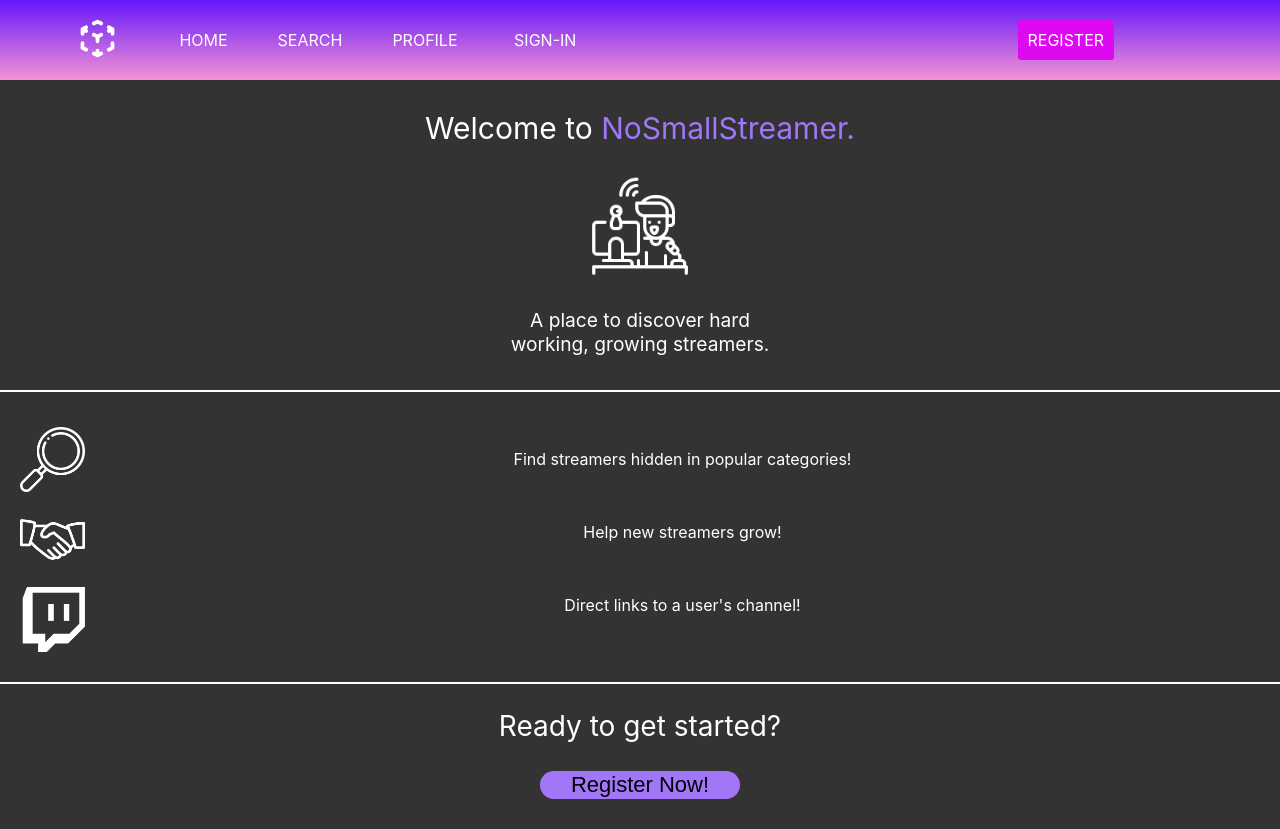
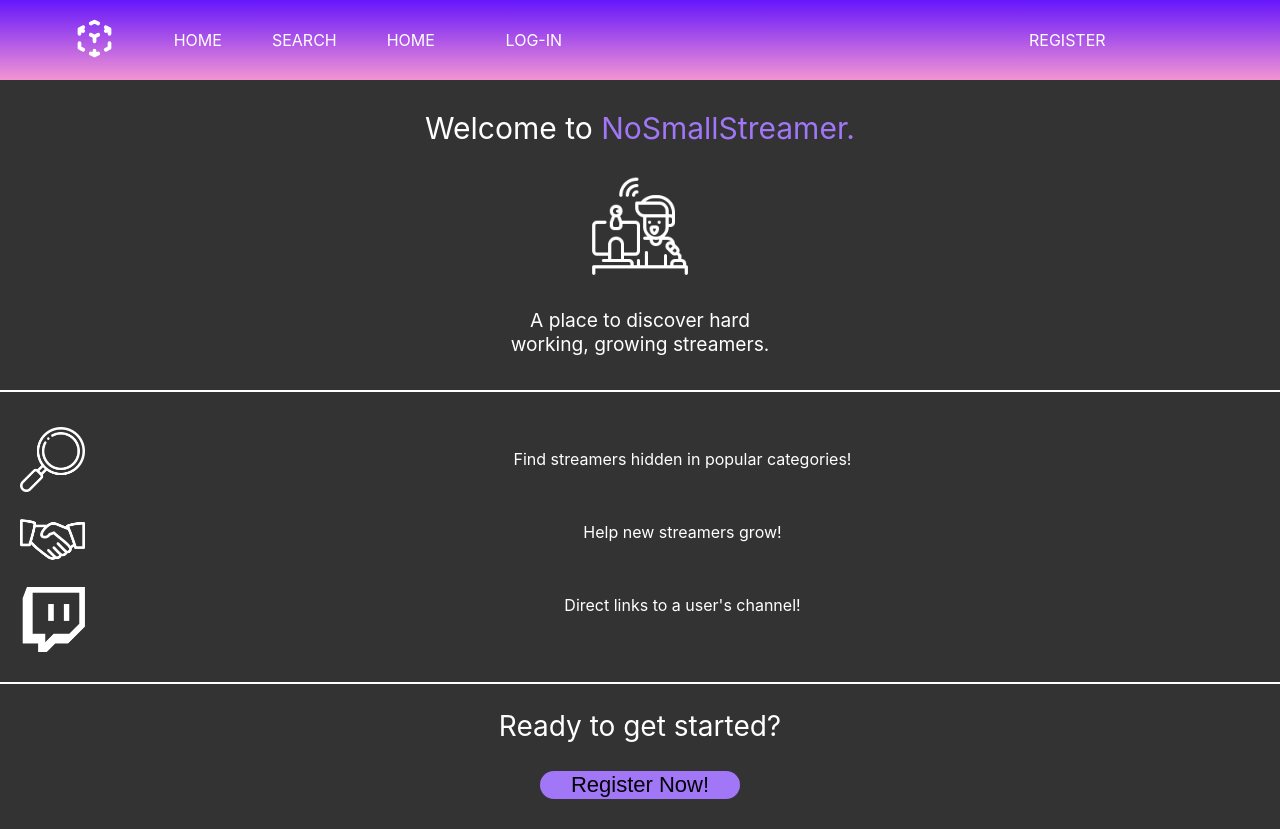
Before and after one commit to chaselancaster/nosmallstreamer-frontend, a React (Create React App) app: page / in a window 1280 px wide. Built offline with nearby package versions, Linux system fonts and the light colour scheme.

Commit message:
Change all a tags in NavBar to NavLinks

```diff
--- a/src/Component/NavBar/NavBar.js
+++ b/src/Component/NavBar/NavBar.js
@@ -28,36 +28,32 @@ const NavBar = ({ currentUser, doLogout }) => {
                 <NavLink exact to={routes.LANDING}>HOME</NavLink>
               </li>
               <li className="option" onClick={closeMobileMenu}>
-                <a href="#">SEARCH</a>
+                <NavLink exact to={routes.SEARCH}>SEARCH</NavLink>
               </li>
               <li className="option" onClick={closeMobileMenu}>
-                <a href="#">PROFILE</a>
+                <NavLink exact to={routes.PROFILE}>HOME</NavLink>
               </li>
               <li className="option mobile-option" onClick={closeMobileMenu}>
-                <a href="#">LOG-IN</a>
+                <NavLink exact to={routes.LOGIN}>LOG-IN</NavLink>
               </li>
               <li className=" option mobile-option" onClick={closeMobileMenu}>
-                <a href="" className="sign-up">
-                  REGISTER
-                </a>
+                <NavLink exact to={routes.LANDING}>REGISTER</NavLink>
               </li>
             </ul>
           </div>
           { currentUser ? (
             <ul className="signin-up">
             <li className="sign-in" onClick={closeMobileMenu}>
-              <a href="#">SIGNOUT</a>
+              SIGNOUT
             </li>
           </ul>
           ) : (
             <ul className="signin-up">
             <li className="sign-in" onClick={closeMobileMenu}>
-              <a href="#">SIGN-IN</a>
+              <NavLink exact to={routes.LOGIN}>LOG-IN</NavLink>
             </li>
             <li onClick={closeMobileMenu}>
-              <a href="" className="signup-btn">
-                REGISTER
-              </a>
+              <NavLink exact to={routes.REGISTER}>REGISTER</NavLink>
             </li>
           </ul>
           )}
```
Also changed, not shown: 1 other file (tests, documents, lock files or other folders).
